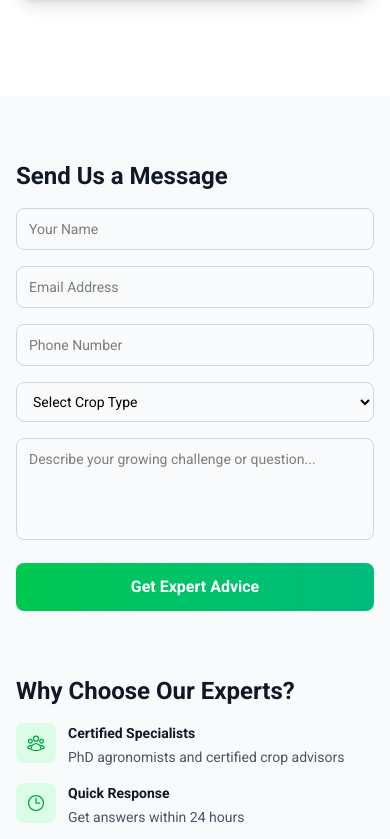
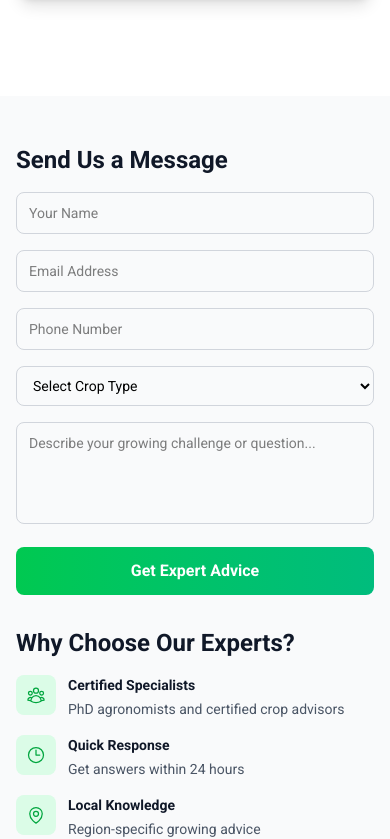
Before and after one commit to mohamed-samir-dev/Greenline, a Next.js app: page /contact in a window 390 px wide. Shown: the part 986-1825 px from the top of the page. Built offline with nearby package versions, Linux system fonts and the light colour scheme; no server answers.

Commit message:
feat: finalize contact page layout with integrated components

```diff
--- a/app/contact/page.tsx
+++ b/app/contact/page.tsx
@@ -9,9 +9,9 @@ export default function ContactPage() {
     <main className="bg-white">
       <ContactHero />
       <ContactMethods />
-      <section className="py-16 bg-gray-50">
+      <section className="py-12 sm:py-16 bg-gray-50">
         <div className="max-w-7xl mx-auto px-4 sm:px-6 lg:px-8">
-          <div className="grid lg:grid-cols-2 gap-16">
+          <div className="grid grid-cols-1 lg:grid-cols-2 gap-8 sm:gap-12 lg:gap-16">
             <ContactForm />
             <ExpertInfo />
           </div>
```
